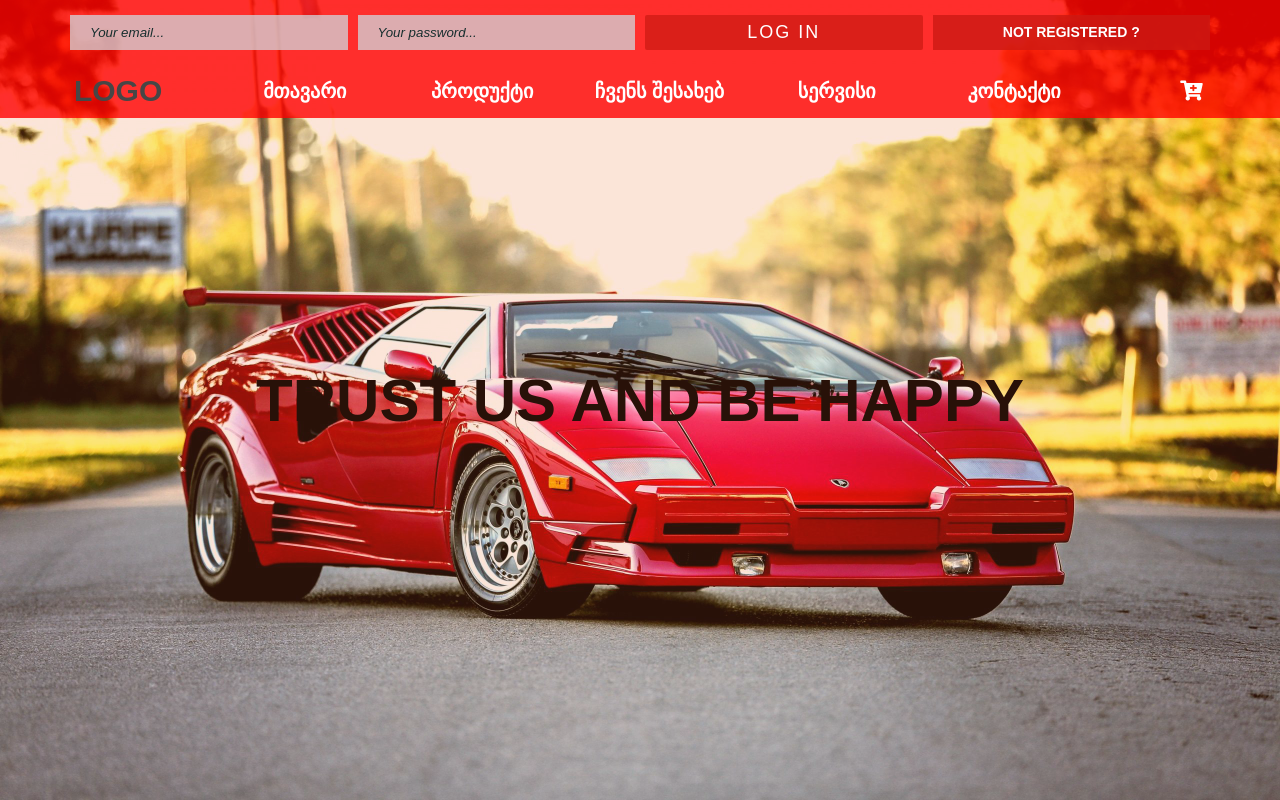
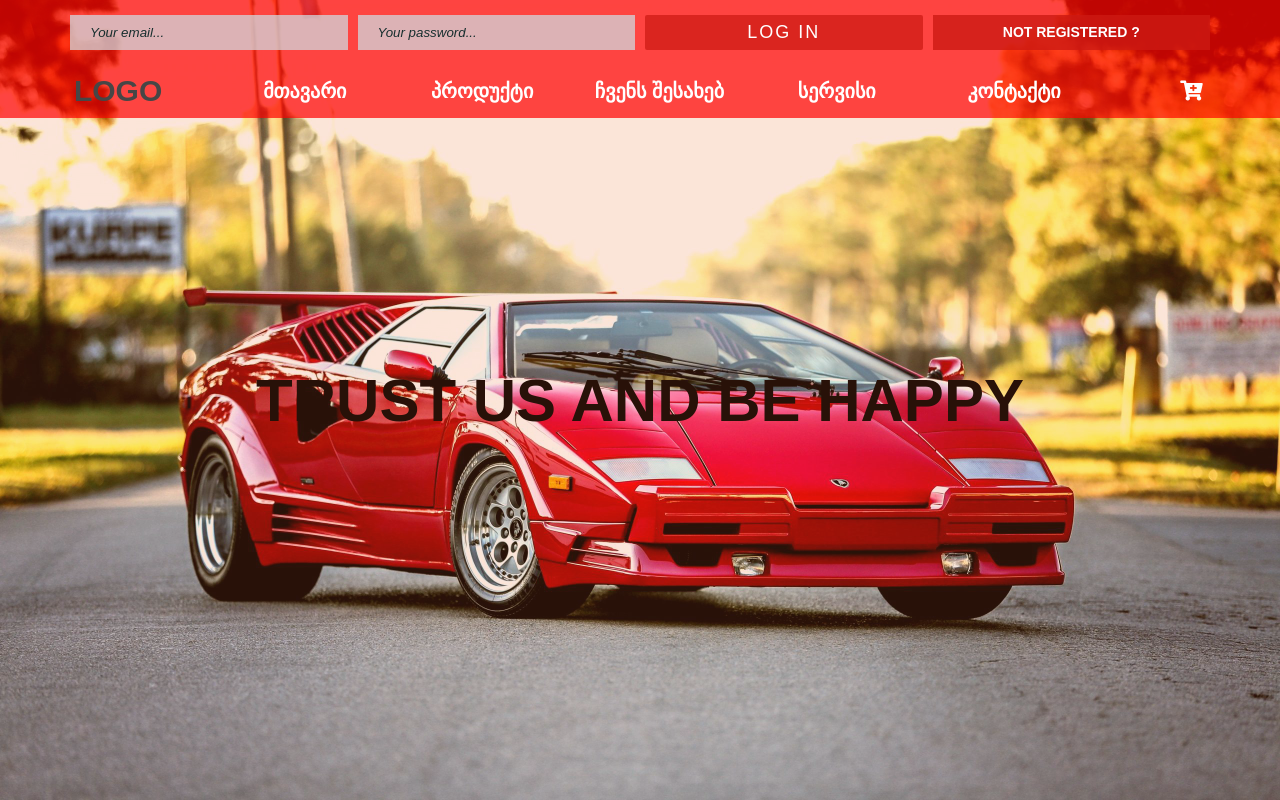
Before and after one commit to eleneshavishvili/carsgallery, a website: page index.html in a window 1280 px wide. Shown: the top 800 px of the page. Drawn offline with Linux system fonts and the light colour scheme; a web font is replaced by a local one.

Commit message:
Update style.css

```diff
--- a/css/style.css
+++ b/css/style.css
@@ -33,7 +33,7 @@ ul {
 
 .header-nav {
     width:100%;
-    background-color:rgb(255, 0, 0, 0.8);
+    background-color:rgb(255, 0, 0, 0.7);
 }
 
 a {
```
